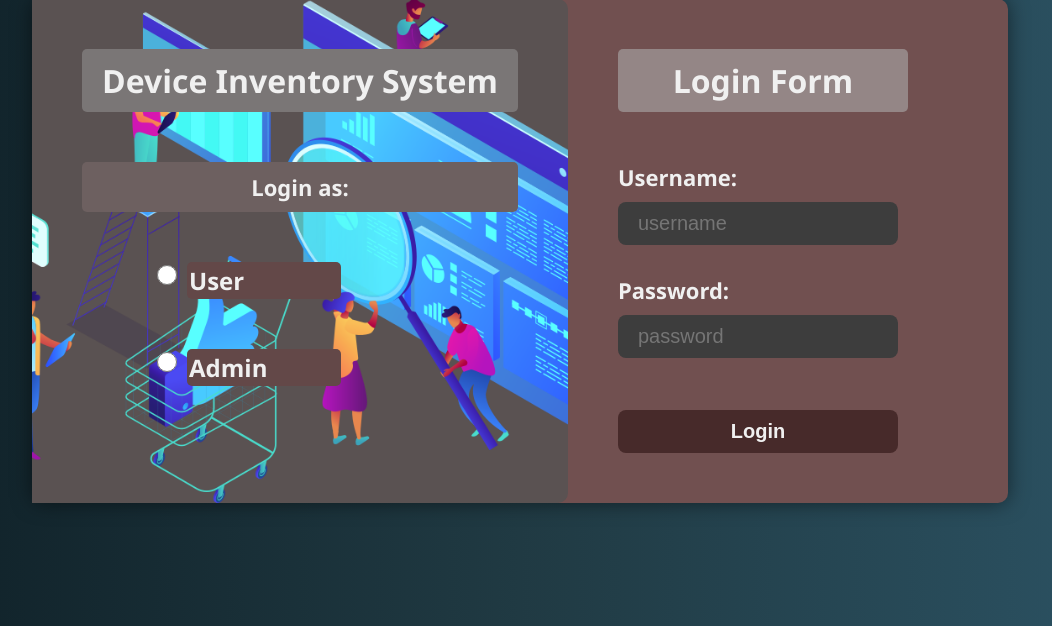
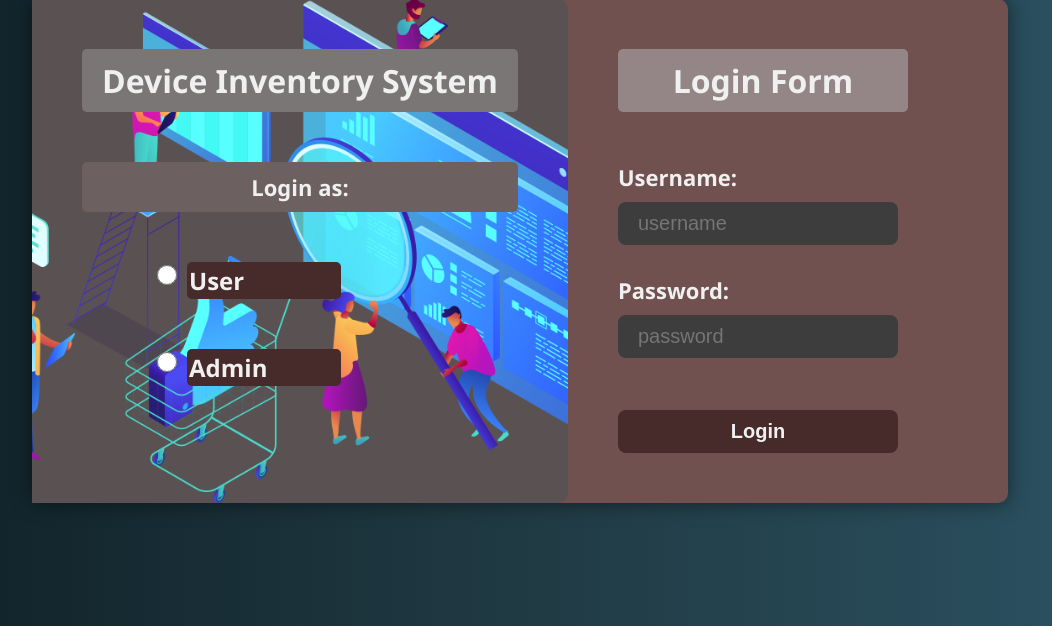
Before and after one commit to Aristocratjnr/device-inventory-system, a Flask app: page /login in a window 1280 px wide. Shown: the part 149-775 px from the top of the page, without its empty margins (120-1172 px from the left). Run offline with Flask 3, Linux system fonts and the light colour scheme; data comes from the database, SQL or seed files in the repository.

Commit message:
Update background color for labels in login page

```diff
--- a/static/login.css
+++ b/static/login.css
@@ -137,7 +137,7 @@ body {
 
 .admin label,
 .user label {
-  background: #634848;
+  background: #472a2a;
   border-radius: 5px;
   width: 150px;
   padding: 2px;
```
